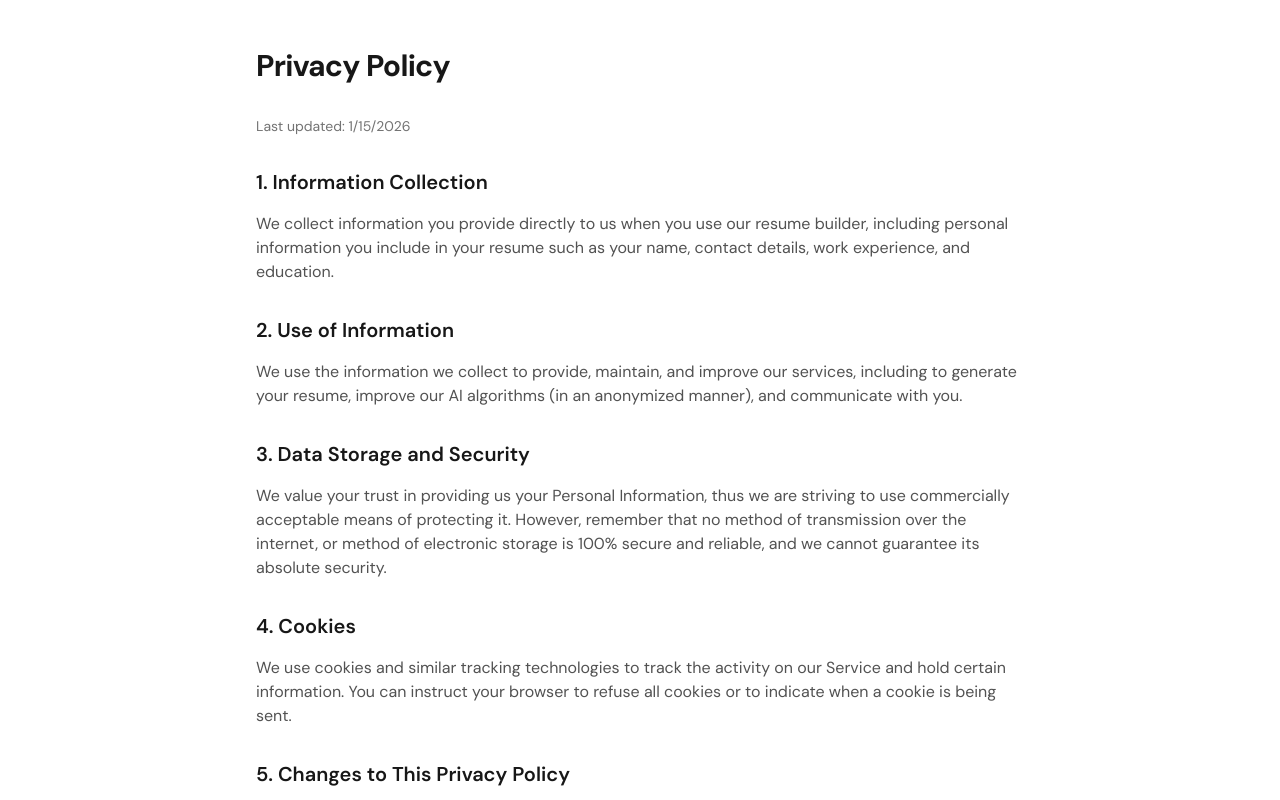
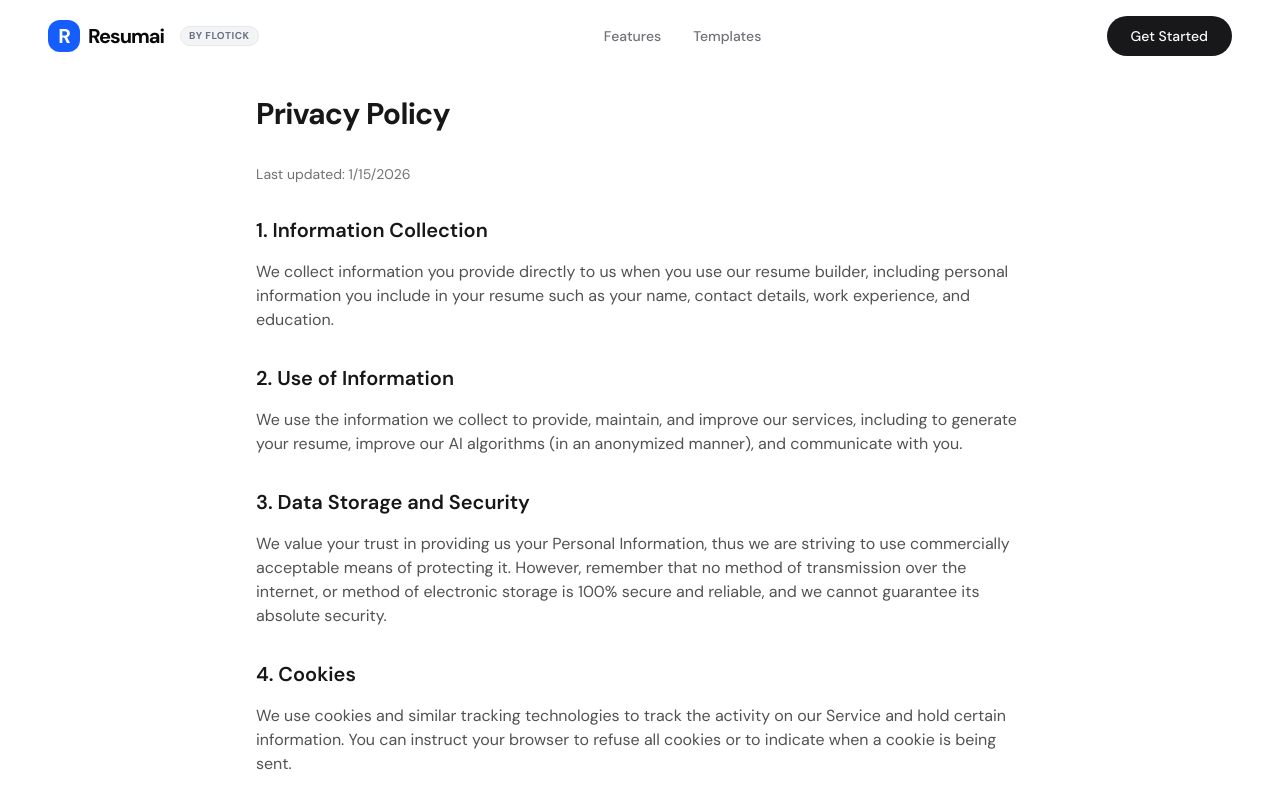
Before and after one commit to vijay324/Resume-Flotick, a Next.js app: page /legal in a window 1280 px wide. Shown: the top 800 px of the page. Built offline with nearby package versions, Linux system fonts and the light colour scheme.

Commit message:
feat: Implement initial resume builder application with landing page, static content pages, and core layout.

```diff
--- a/app/contact/page.tsx
+++ b/app/contact/page.tsx
@@ -53,7 +53,7 @@ export default function ContactPage() {
   };
 
   return (
-    <div className="min-h-screen bg-neutral-50 dark:bg-neutral-950 py-12 px-4 sm:px-6 lg:px-8 flex items-center justify-center">
+    <div className="min-h-screen bg-neutral-50 dark:bg-neutral-950 py-12 px-4 sm:px-6 lg:px-8 flex items-center justify-center pt-24">
       <motion.div
         initial={{ opacity: 0, y: 20 }}
         animate={{ opacity: 1, y: 0 }}
--- a/app/layout.tsx
+++ b/app/layout.tsx
@@ -3,6 +3,7 @@ import { DM_Sans } from "next/font/google";
 import "./globals.css";
 import { AIProvider } from "@/context/ai-context";
 import { ResumeProvider } from "@/context/resume-context";
+import { SiteLayout } from "@/components/site-layout";
 
 const dmSans = DM_Sans({
   variable: "--font-sans",
@@ -109,7 +110,9 @@ export default function RootLayout({
         className={`${dmSans.variable} antialiased`}
       >
         <AIProvider>
-          <ResumeProvider>{children}</ResumeProvider>
+          <ResumeProvider>
+            <SiteLayout>{children}</SiteLayout>
+          </ResumeProvider>
         </AIProvider>
       </body>
     </html>
--- a/app/legal/page.tsx
+++ b/app/legal/page.tsx
@@ -7,7 +7,7 @@ export const metadata: Metadata = {
 
 export default function LegalPage() {
   return (
-    <div className="min-h-screen bg-white dark:bg-neutral-950 py-12 px-4 sm:px-6 lg:px-8">
+    <div className="min-h-screen bg-white dark:bg-neutral-950 py-12 px-4 sm:px-6 lg:px-8 pt-24">
       <div className="max-w-3xl mx-auto prose dark:prose-invert">
         <h1 className="text-3xl font-bold tracking-tight text-neutral-900 dark:text-white mb-8">Privacy Policy</h1>
 
--- a/app/page.tsx
+++ b/app/page.tsx
@@ -1,10 +1,8 @@
 import { Metadata } from "next";
-import { LandingNavbar } from "@/components/landing/navbar";
 import { LandingHero } from "@/components/landing/hero";
 import { LandingSocialProof } from "@/components/landing/social-proof";
 import { LandingFeatures } from "@/components/landing/features";
 import { LandingCTA } from "@/components/landing/cta-section";
-import { LandingFooter } from "@/components/landing/footer";
 import { LandingFAQ } from "@/components/landing/faq-section";
 import { LandingValueProposition } from "@/components/landing/value-proposition";
 
@@ -177,14 +175,12 @@ export default function LandingPage() {
         type="application/ld+json"
         dangerouslySetInnerHTML={{ __html: JSON.stringify(faqSchema) }}
       />
-      <LandingNavbar />
       <LandingHero />
       <LandingSocialProof />
       <LandingFeatures />
       <LandingValueProposition />
       <LandingFAQ />
       <LandingCTA />
-      <LandingFooter />
     </main>
   );
 }
--- a/app/terms/page.tsx
+++ b/app/terms/page.tsx
@@ -7,7 +7,7 @@ export const metadata: Metadata = {
 
 export default function TermsPage() {
   return (
-    <div className="min-h-screen bg-white dark:bg-neutral-950 py-12 px-4 sm:px-6 lg:px-8">
+    <div className="min-h-screen bg-white dark:bg-neutral-950 py-12 px-4 sm:px-6 lg:px-8 pt-24">
       <div className="max-w-3xl mx-auto prose dark:prose-invert">
         <h1 className="text-3xl font-bold tracking-tight text-neutral-900 dark:text-white mb-8">Terms of Service</h1>
 
--- a/components/landing/navbar.tsx
+++ b/components/landing/navbar.tsx
@@ -31,9 +31,7 @@ export function LandingNavbar() {
         <Link href="#templates" className="hover:text-primary transition-colors">
           Templates
         </Link>
-        <Link href="#pricing" className="hover:text-primary transition-colors">
-          Pricing
-        </Link>
+
       </div>
 
       <div className="flex items-center gap-4">
--- /dev/null
+++ b/components/site-layout.tsx
@@ -0,0 +1,22 @@
+"use client";
+
+import { usePathname } from "next/navigation";
+import { LandingNavbar } from "@/components/landing/navbar";
+import { LandingFooter } from "@/components/landing/footer";
+
+interface SiteLayoutProps {
+  children: React.ReactNode;
+}
+
+export function SiteLayout({ children }: SiteLayoutProps) {
+  const pathname = usePathname();
+  const isBuilder = pathname?.startsWith("/builder");
+
+  return (
+    <>
+      {!isBuilder && <LandingNavbar />}
+      {children}
+      {!isBuilder && <LandingFooter />}
+    </>
+  );
+}
```
